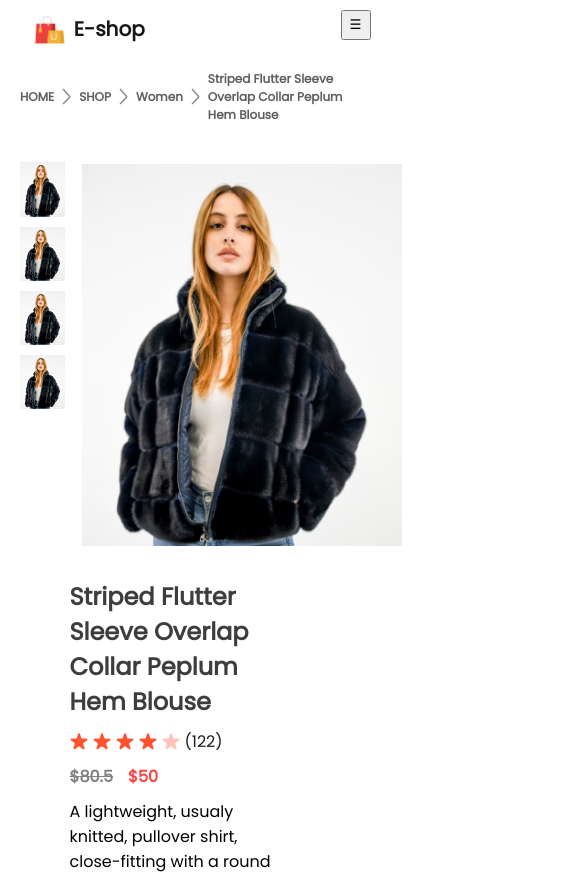
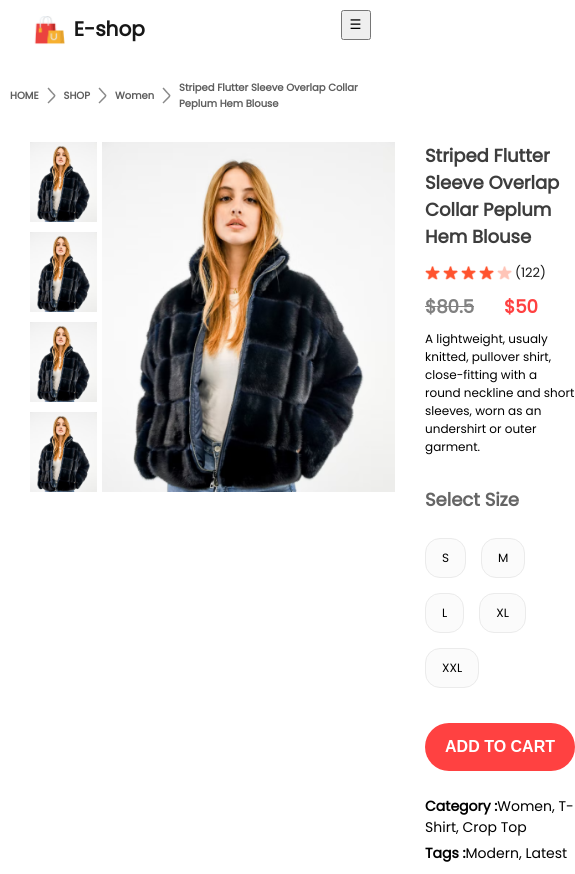
Before and after one commit to SamMuaks2/E-Shop_app, a React (Create React App) app: page /product/1 in a window 390 px wide. Shown: the top 874 px of the page, 575 px wide, since content can reach past the window. Built offline with nearby package versions, Linux system fonts and the light colour scheme.

Commit message:
Make Product display responsive

```diff
--- a/src/Components/Breadcrumbs/Breadcrumb.css
+++ b/src/Components/Breadcrumbs/Breadcrumb.css
@@ -9,16 +9,29 @@
   text-transform: capitalize;
 }
 
-@media screen and (max-width: 768px) {
+@media (max-width: 1280px) {
   .breadcrumb {
-    font-size: 12px;
-    margin: 20px; /* Adjust margin for better spacing on smaller screens */
+    margin: 30px 50px;
+    font-size: 14px;
   }
 }
 
-@media (max-width: 360px) {
+@media (max-width: 1024px) {
+  .breadcrumb {
+    margin: 30px 30px;
+    font-size: 13px;
+  }
+}
+
+@media (max-width: 800px) {
+  .breadcrumb {
+    margin: 30px 10px;
+    font-size: 12px;
+  }
+}
+
+@media (max-width: 500px) {
   .breadcrumb {
     font-size: 10px;
-    margin: 20px; /* Adjust margin for better spacing on smaller screens */
   }
 }
--- a/src/Components/ProductDisplay/ProductDisplay.css
+++ b/src/Components/ProductDisplay/ProductDisplay.css
@@ -138,11 +138,127 @@
   }
 }
 
-@media screen and (max-width: 768px) {
+@media (max-width: 1280px) {
+  .productdisplay {
+    margin: 0px 60px;
+  }
+
+  .productdisplay-left {
+    gap: 10px;
+  }
+
+  .productdisplay-img-list {
+    gap: 10px;
+  }
+
+  .productdisplay-img-list img {
+    height: 120px;
+  }
+
+  .productdisplay-main-img {
+    width: auto;
+    height: 510px;
+    margin: 0 0;
+  }
+
+  .productdisplay-right {
+    margin: 0px 30px;
+  }
+
+  .productdisplay-right h1 {
+    font-size: 22px;
+  }
+
+  .productdisplay-right-star {
+    gap: 3px;
+    font-size: 13px;
+  }
+
+  .productdisplay-right-prices {
+    margin: 10px 0;
+    font-size: 18px;
+  }
+
+  .productdisplay-right-description {
+    font-size: 13px;
+  }
+
+  .productdisplay-right-size h1 {
+    font-size: 20px;
+    margin-top: 20px;
+  }
+
+  .productdisplay-right-sizes div {
+    padding: 14px 20px;
+  }
+
+  .productdisplay-right button {
+    width: 150px;
+    padding: 15px 0;
+    margin-bottom: 20px;
+  }
+
+  .productdisplay-right-category {
+    margin-top: 5px;
+    font-size: 14px;
+  }
+}
+
+@media (max-width: 1024px) {
+  .productdisplay {
+    margin: 0px 30px;
+  }
+
+  .productdisplay-left {
+    gap: 5px;
+  }
+
+  .productdisplay-img-list img {
+    height: 80px;
+  }
+
+  .productdisplay-main-img {
+    height: 350px;
+  }
+
+  .productdisplay-right h1 {
+    font-size: 18px;
+  }
+
+  .productdisplay-right-star img {
+    width: 15px;
+  }
+
+  .productdisplay-right-description {
+    font-size: 12px;
+  }
+
+  .productdisplay-right-size {
+    margin: 10px 0;
+  }
+
+  .productdisplay-right-sizes div {
+    padding: 10px 16px;
+    font-size: 12px;
+  }
+
+  .productdisplay-right button {
+    width: 150px;
+    padding: 15px 0;
+    margin-bottom: 20px;
+  }
+
+  .productdisplay-right-category {
+    margin-top: 5px;
+    font-size: 14px;
+  }
+}
+
+/* @media screen and (max-width: 768px) {
   .productdisplay {
     flex-direction: column;
     width: 80%;
-    margin: 2% 5% 2% 5%; /* Reset margin for better spacing on smaller screens */
+    margin: 2% 5% 2% 5%;
   }
 
   .productdisplay-img-list {
@@ -165,42 +281,42 @@
   }
 
   .productdisplay-img-list {
-    gap: 10px; /* Adjust gap for better spacing on smaller screens */
-    overflow-x: auto; /* Add horizontal scrolling for small screens */
+    gap: 10px;
+    overflow-x: auto;
   }
 
   .productdisplay-right h1 {
-    font-size: 24px; /* Adjust font size for better readability on smaller screens */
+    font-size: 24px;
   }
 
   .productdisplay-right-star {
-    margin-top: 10px; /* Adjust margin for better spacing on smaller screens */
+    margin-top: 10px;
   }
 
   .productdisplay-right-prices {
-    margin: 10px 0; /* Adjust margin for better spacing on smaller screens */
-    gap: 15px; /* Adjust gap for better spacing on smaller screens */
-    font-size: 16px; /* Adjust font size for better readability on smaller screens */
+    margin: 10px 0;
+    gap: 15px;
+    font-size: 16px;
   }
 
   .productdisplay-right-size h1 {
-    margin-top: 20px; /* Adjust margin for better spacing on smaller screens */
-    font-size: 16px; /* Adjust font size for better readability on smaller screens */
+    margin-top: 20px;
+    font-size: 16px;
   }
 
   .productdisplay-right-sizes {
-    margin: 10px 0; /* Adjust margin for better spacing on smaller screens */
-    gap: 10px; /* Adjust gap for better spacing on smaller screens */
+    margin: 10px 0;
+    gap: 10px;
   }
 
   .productdisplay-right-sizes div {
-    padding: 10px 14px; /* Adjust padding for better spacing on smaller*/
+    padding: 10px 14px;
   }
-}
+} */
 
-@media screen and (max-width: 360px) {
+/* @media screen and (max-width: 360px) {
   .productdisplay {
-    margin: 0 10px; /* Adjust margin for better spacing on smaller screens */
+    margin: 0 10px;
   }
 
   .productdisplay-main-img {
@@ -214,31 +330,31 @@
   }
 
   .productdisplay-right h1 {
-    font-size: 20px; /* Adjust font size for better readability on smaller screens */
+    font-size: 20px;
   }
 
   .productdisplay-right-star {
-    margin-top: 5px; /* Adjust margin for better spacing on smaller screens */
+    margin-top: 5px;
   }
 
   .productdisplay-right-prices {
-    margin: 5px 0; /* Adjust margin for better spacing on smaller screens */
-    gap: 10px; /* Adjust gap for better spacing on smaller screens */
-    font-size: 14px; /* Adjust font size for better readability on smaller screens */
+    margin: 5px 0;
+    gap: 10px;
+    font-size: 14px;
   }
 
   .productdisplay-right-size h1 {
-    margin-top: 10px; /* Adjust margin for better spacing on smaller screens */
-    font-size: 14px; /* Adjust font size for better readability on smaller screens */
+    margin-top: 10px;
+    font-size: 14px;
   }
 
   .productdisplay-right-sizes {
-    margin: 5px 0; /* Adjust margin for better spacing on smaller screens */
-    gap: 5px; /* Adjust gap for better spacing on smaller screens */
+    margin: 5px 0;
+    gap: 5px;
   }
 
   .productdisplay-right-sizes div {
-    padding: 8px 12px; /* Adjust padding for better spacing on smaller */
+    padding: 8px 12px;
   }
 
   .productdisplay-right button {
@@ -246,4 +362,4 @@
     font-size: 14px;
     margin-bottom: 20px;
   }
-}
+} */
```
